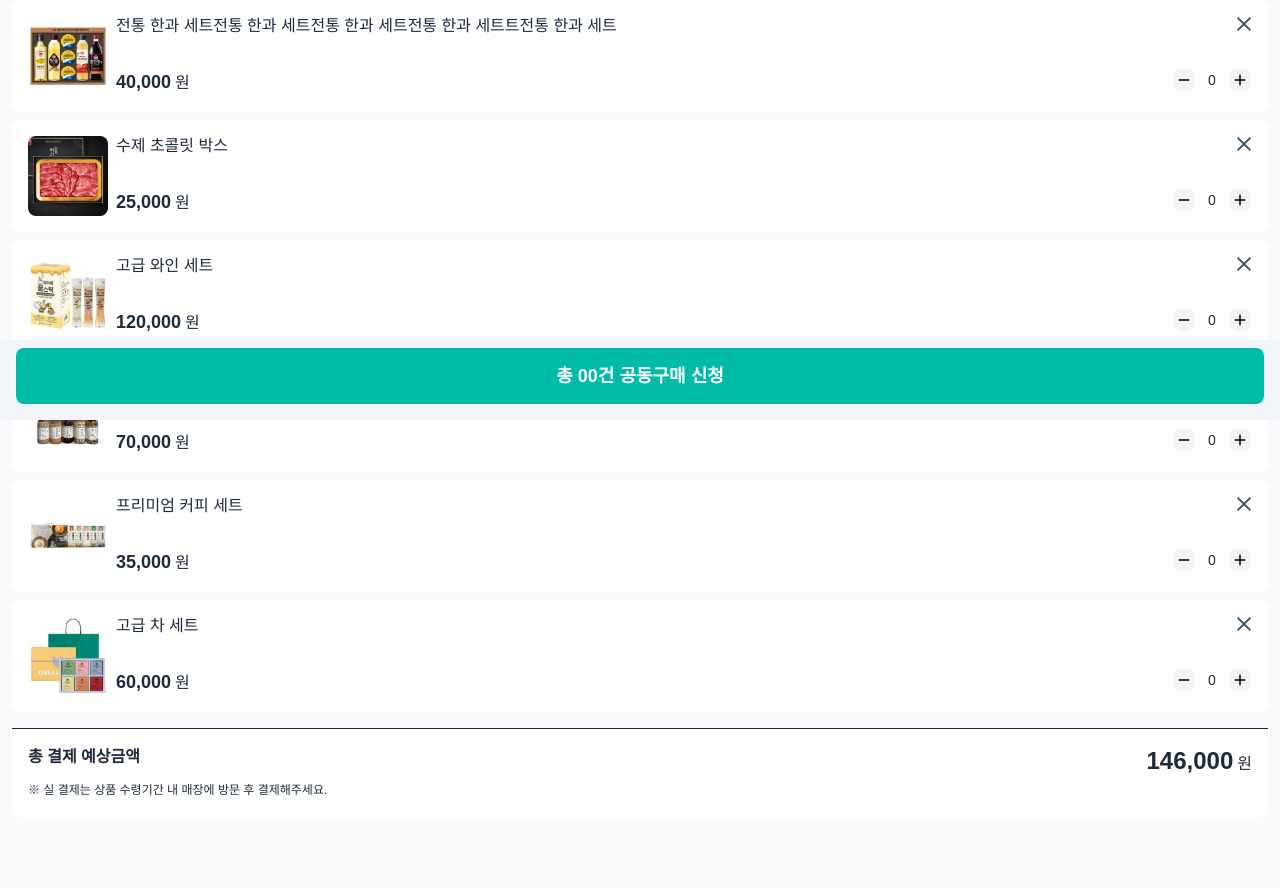
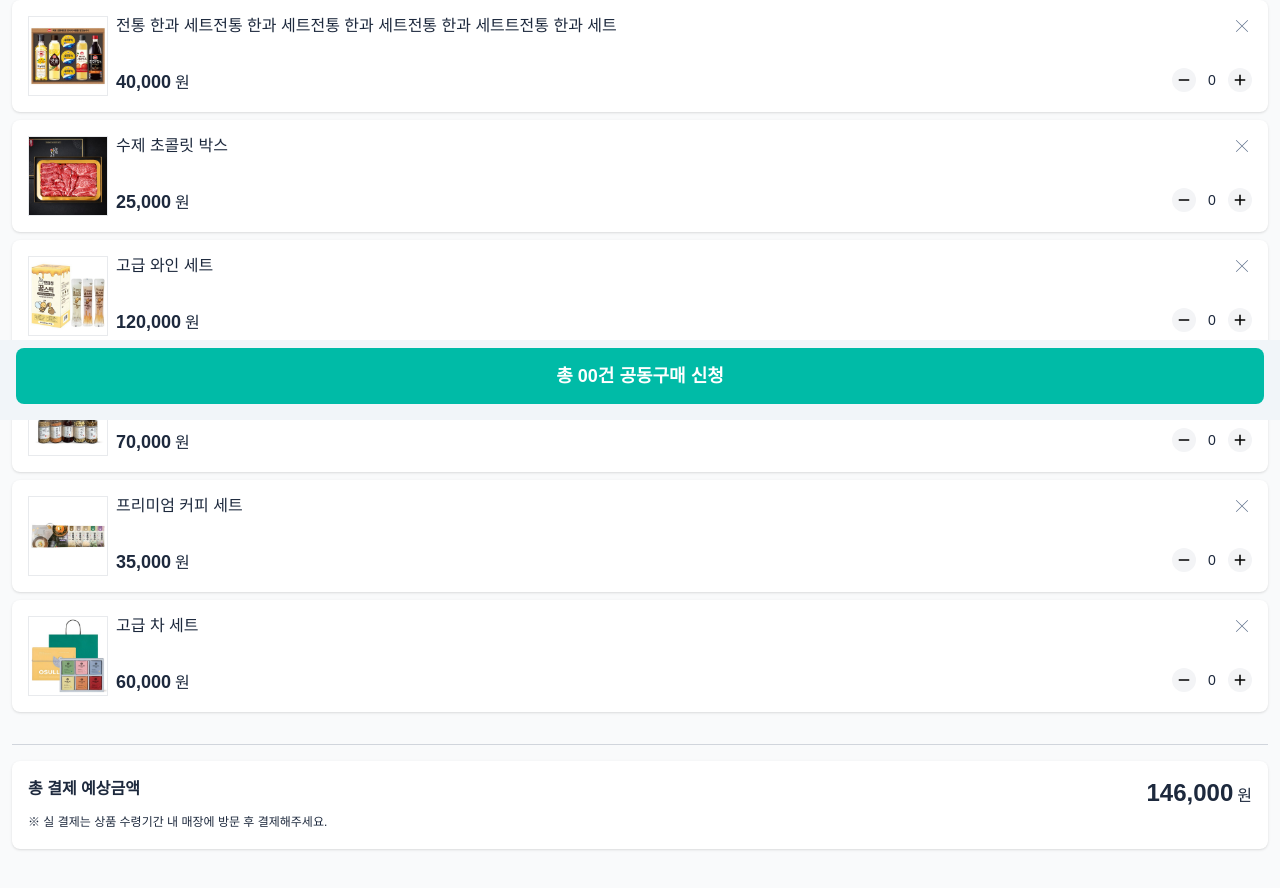
Before and after one commit to evaham/ms09, a Next.js app: page /group-list/apply-list in a window 1280 px wide. Shown: the part 380-1268 px from the top of the page. Built offline with nearby package versions, Linux system fonts and the light colour scheme.

Commit message:
UI 개선: 카운터 버튼 레이아웃 수정 및 스타일 조정, 내비게이션 메뉴 스타일 개선, 사용자 정보 입력 모달 색상 변경, 신청 목록 이미지 스타일 및 그림자 추가, 그룹 리스트 버튼 텍스트 크기 조정

```diff
--- a/app/component/countButton.js
+++ b/app/component/countButton.js
@@ -16,10 +16,11 @@ const CounterButton = () => {
 
 	return (
 		<div className="relative flex w-full h-6">
-			<p className="absolute flex items-center justify-center inset-0 text-sm">{count}</p>
-			<button onClick={handleDecrement} className="flex items-center justify-center w-6 h-6 mr-auto rounded-full bg-gray-100">
+
+			<button onClick={handleDecrement} className="flex items-center justify-center w-6 h-6 rounded-full bg-gray-100">
 				<svg xmlns="http://www.w3.org/2000/svg" height="18px" viewBox="0 -960 960 960" width="18px" className="fill-black"><path d="M200-440v-80h560v80H200Z" /></svg>
 			</button>
+			<p className="flex-1 flex items-center justify-center inset-0 text-sm">{count}</p>
 			<button onClick={handleIncrement} className="flex items-center justify-center w-6 h-6 ml-auto rounded-full bg-gray-100">
 				<svg xmlns="http://www.w3.org/2000/svg" height="18px" viewBox="0 -960 960 960" width="18px" className="fill-black"><path d="M440-440H200v-80h240v-240h80v240h240v80H520v240h-80v-240Z" /></svg>
 			</button>
--- a/app/component/navMenu.js
+++ b/app/component/navMenu.js
@@ -17,7 +17,7 @@ const NavMenu = () => {
                     <path d="M200-194v-352q0-16.5 6.75-30T228-600l213-162q16.36-13 38.68-13T520-762l213 162q13.5 10.5 20.25 24t6.75 30v352q0 14.75-10.12 24.87Q739.75-159 725-159H589q-14.5 0-24.25-9.75T555-193v-194q0-13.5-9.75-23.25T522-420h-83q-14.5 0-24.25 9.75T405-387v194q0 14.5-9.75 24.25T372-159H235q-14.75 0-24.87-10.13Q200-179.25 200-194Z"/>
                     </svg>
                 </Link>
-                <div onClick={() => setIsModalOpen(!isModalOpen)} className="flex-1 flex items-center h-full" >
+                <div onClick={() => setIsModalOpen(!isModalOpen)} className="flex items-center h-full mr-auto" >
                     <span className="max-w-10/12 mr-1 text-lg font-bold line-clamp-1">투게더 할인 마트</span>
                     <svg xmlns="http://www.w3.org/2000/svg" height="24px" viewBox="0 -960 960 960" width="24px" className="fill-slate-500">
                         <path d="M460-300h40v-220h-40v220Zm20-276.92q10.46 0 17.54-7.08 7.08-7.08 7.08-17.54 0-10.46-7.08-17.54-7.08-7.07-17.54-7.07-10.46 0-17.54 7.07-7.08 7.08-7.08 17.54 0 10.46 7.08 17.54 7.08 7.08 17.54 7.08Zm.13 456.92q-74.67 0-140.41-28.34-65.73-28.34-114.36-76.92-48.63-48.58-76.99-114.26Q120-405.19 120-479.87q0-74.67 28.34-140.41 28.34-65.73 76.92-114.36 48.58-48.63 114.26-76.99Q405.19-840 479.87-840q74.67 0 140.41 28.34 65.73 28.34 114.36 76.92 48.63 48.58 76.99 114.26Q840-554.81 840-480.13q0 74.67-28.34 140.41-28.34 65.73-76.92 114.36-48.58 48.63-114.26 76.99Q554.81-120 480.13-120Zm-.13-40q134 0 227-93t93-227q0-134-93-227t-227-93q-134 0-227 93t-93 227q0 134 93 227t227 93Zm0-320Z"/>
--- a/app/group-list/apply-list/page.js
+++ b/app/group-list/apply-list/page.js
@@ -22,8 +22,8 @@ export default function ApplyList() {
             <ul className="flex flex-col gap-2 mb-4">
                 {data.applylist.map((item, index) => (
                     <li key={index}>
-                        <div className="flex gap-2 p-4 rounded-lg bg-white">
-                            <Image src={item.goodsimg} width={300} height={300} alt="상품 이미지" className="w-20 rounded-lg bg-gray-300 object-cover aspect-square" />
+                        <div className="flex gap-2 p-4 rounded-lg bg-white shadow">
+                            <Image src={item.goodsimg} width={300} height={300} alt="상품 이미지" className="w-20 border border-gray-300/50 object-cover aspect-square" />
                             <div className="relative flex-1 flex flex-col rounded-lg">
                                 <div className="line-clamp-2 leading-tight pr-8">{item.name}</div>
                                 <div className="flex mt-auto">
@@ -35,16 +35,16 @@ export default function ApplyList() {
                                     </div>
                                 </div>
 
-                                <button className="absolute -top-1 -right-1 fill-slate-600">
-                                    <svg xmlns="http://www.w3.org/2000/svg" height="24px" viewBox="0 -960 960 960" width="24px" ><path d="m256-200-56-56 224-224-224-224 56-56 224 224 224-224 56 56-224 224 224 224-56 56-224-224-224 224Z"/></svg>
+                                <button className="absolute -top-0.5 -right-0.5 fill-slate-500">
+                                    <svg xmlns="http://www.w3.org/2000/svg" height="24px" viewBox="0 -960 960 960" width="24px"><path d="m256-236-20-20 224-224-224-224 20-20 224 224 224-224 20 20-224 224 224 224-20 20-224-224-224 224Z"/></svg>
                                 </button>
                             </div>
                         </div>
                     </li>
                 ))}
             </ul>
-            <hr />
-            <div className="mb-24 p-4 rounded-lg bg-white">
+            <hr className="my-4 border-gray-300" />
+            <div className="mb-24 p-4 rounded-lg bg-white shadow">
                 <div className="flex">
                     <div className="font-bold">총 결제 예상금액</div>
                     <div className="ml-auto"><span className="text-2xl font-bold mr-1">146,000</span>원</div>
--- a/app/group-list/page.js
+++ b/app/group-list/page.js
@@ -76,7 +76,7 @@ export default function GroupList() {
                 }
                 {type === 'active' &&
                     <Link href={"/group-list/apply-list"} className="flex flex-col items-center justify-center w-full h-14 border rounded-lg text-center leading-tight bg-teal-500 text-slate-50">
-                        <span className="text font-bold">공동구매 신청</span>
+                        <span className="text-lg font-bold">공동구매 신청</span>
                     </Link>
                 }
             </div>
```
Also changed, not shown: app/component/userInfoInputModal.js (+10 -10 lines).
